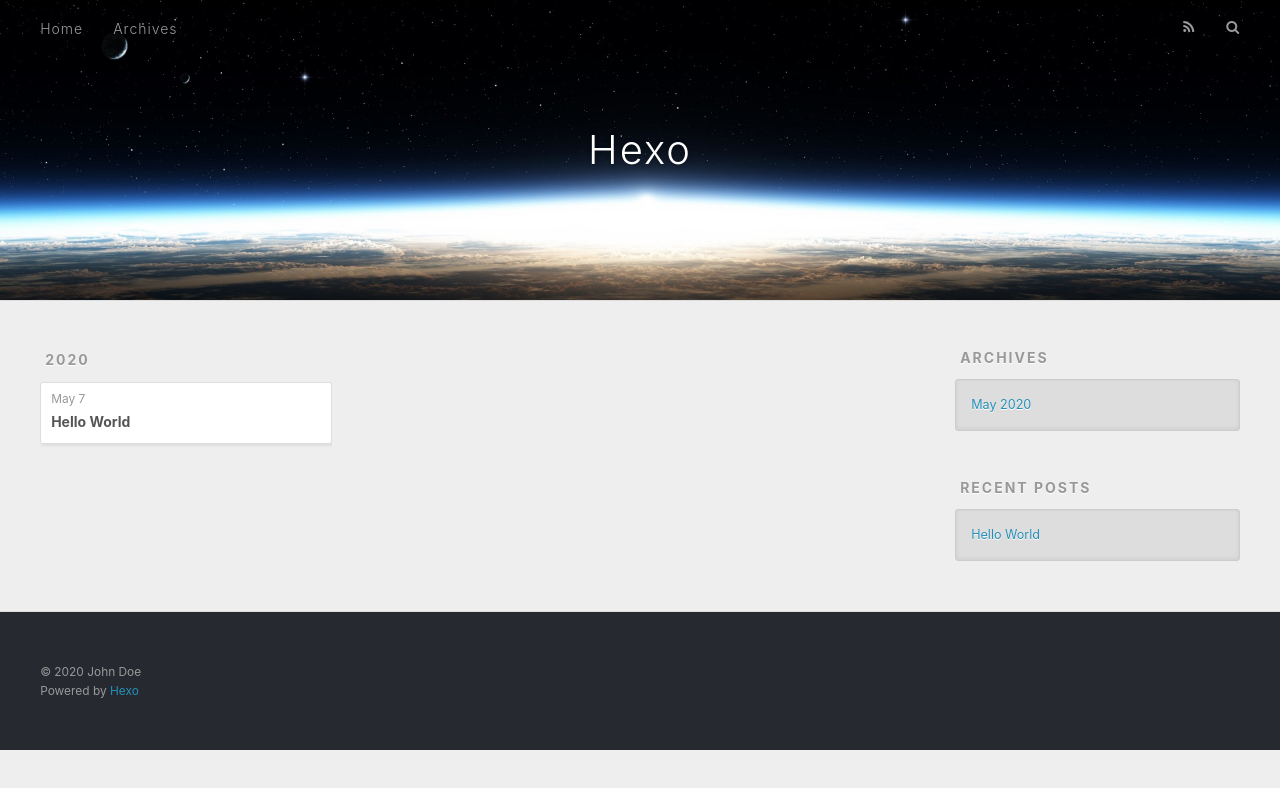
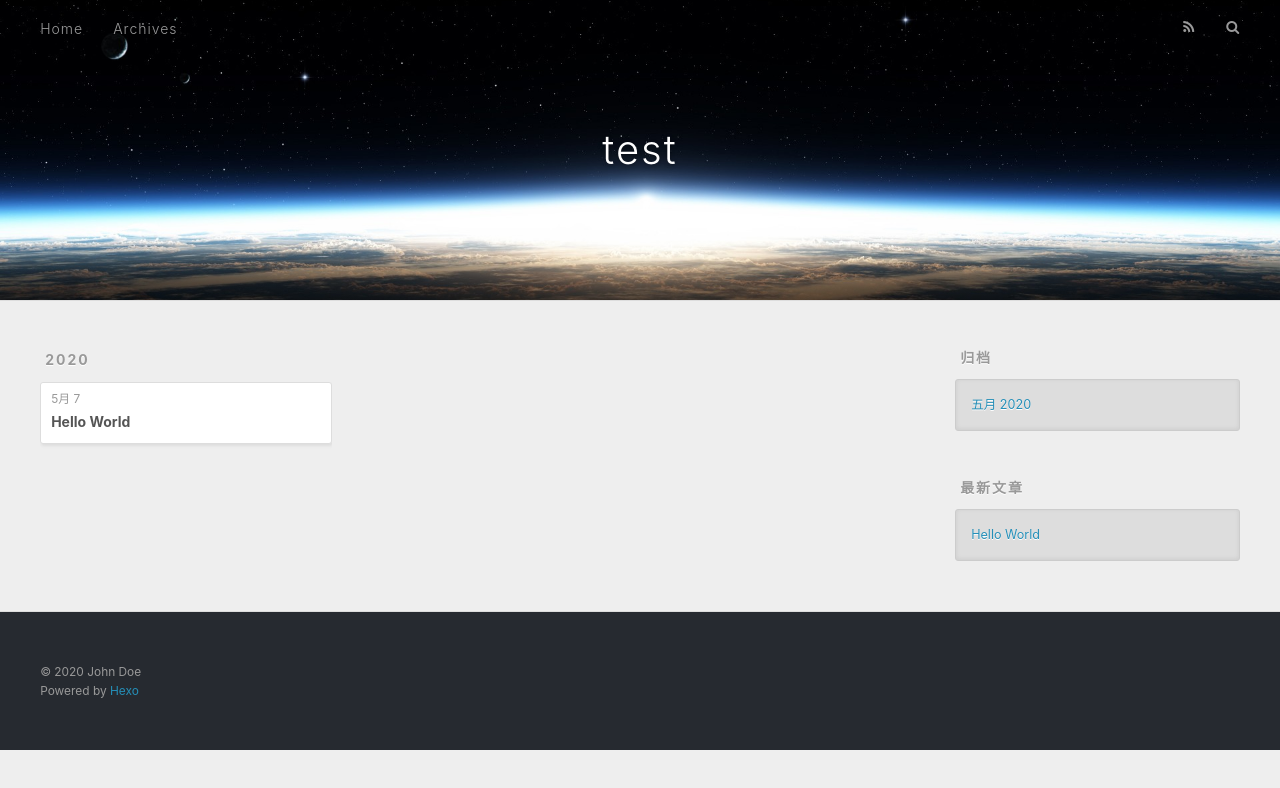
Before and after one commit to amireux347/blog, a plain HTML site: page archives/index.html in a window 1280 px wide. Drawn offline with nearby package versions, Linux system fonts and the light colour scheme.

Commit message:
Site updated: 2020-05-07 18:09:56

```diff
--- a/archives/index.html
+++ b/archives/index.html
@@ -5,17 +5,17 @@
 
 
 
-  <title>Archives | Hexo</title>
+  <title>归档 | test</title>
   <meta name="viewport" content="width=device-width, initial-scale=1, maximum-scale=1">
   <meta property="og:type" content="website">
-<meta property="og:title" content="Hexo">
+<meta property="og:title" content="test">
 <meta property="og:url" content="http://yoursite.com/archives/index.html">
-<meta property="og:site_name" content="Hexo">
-<meta property="og:locale" content="en_US">
+<meta property="og:site_name" content="test">
+<meta property="og:locale" content="zh_CN">
 <meta property="article:author" content="John Doe">
 <meta name="twitter:card" content="summary">
 
-    <link rel="alternate" href="/blog/atom.xml" title="Hexo" type="application/atom+xml">
+    <link rel="alternate" href="/blog/atom.xml" title="test" type="application/atom+xml">
 
 
     <link rel="icon" href="/favicon.png">
@@ -36,7 +36,7 @@
   <div id="header-outer" class="outer">
     <div id="header-title" class="inner">
       <h1 id="logo-wrap">
-        <a href="/blog/" id="logo">Hexo</a>
+        <a href="/blog/" id="logo">test</a>
       </h1>
 
     </div>
@@ -53,7 +53,7 @@
 
           <a id="nav-rss-link" class="nav-icon" href="/blog/atom.xml" title="RSS Feed"></a>
 
-        <a id="nav-search-btn" class="nav-icon" title="Search"></a>
+        <a id="nav-search-btn" class="nav-icon" title="搜索"></a>
       </nav>
       <div id="search-form-wrap">
         <form action="//google.com/search" method="get" accept-charset="UTF-8" class="search-form"><input type="search" name="q" class="search-form-input" placeholder="Search"><button type="submit" class="search-form-submit">&#xF002;</button><input type="hidden" name="sitesearch" value="http://yoursite.com"></form>
@@ -79,7 +79,7 @@
   <div class="archive-article-inner">
     <header class="archive-article-header">
       <a href="/blog/2020/05/07/hello-world/" class="archive-article-date">
-  <time datetime="2020-05-07T09:17:04.487Z" itemprop="datePublished">May 7</time>
+  <time datetime="2020-05-07T09:17:04.487Z" itemprop="datePublished">5月 7</time>
 </a>
 
 
@@ -111,9 +111,9 @@
 
 
   <div class="widget-wrap">
-    <h3 class="widget-title">Archives</h3>
+    <h3 class="widget-title">归档</h3>
     <div class="widget">
-      <ul class="archive-list"><li class="archive-list-item"><a class="archive-list-link" href="/blog/archives/2020/05/">May 2020</a></li></ul>
+      <ul class="archive-list"><li class="archive-list-item"><a class="archive-list-link" href="/blog/archives/2020/05/">五月 2020</a></li></ul>
     </div>
   </div>
 
@@ -121,7 +121,7 @@
 
 
   <div class="widget-wrap">
-    <h3 class="widget-title">Recent Posts</h3>
+    <h3 class="widget-title">最新文章</h3>
     <div class="widget">
       <ul>
 
```
Also changed, not shown: 2020/05/07/hello-world/index.html (+10 -10 lines), archives/2020/05/index.html (+11 -11 lines), archives/2020/index.html (+11 -11 lines), index.html (+11 -11 lines).
